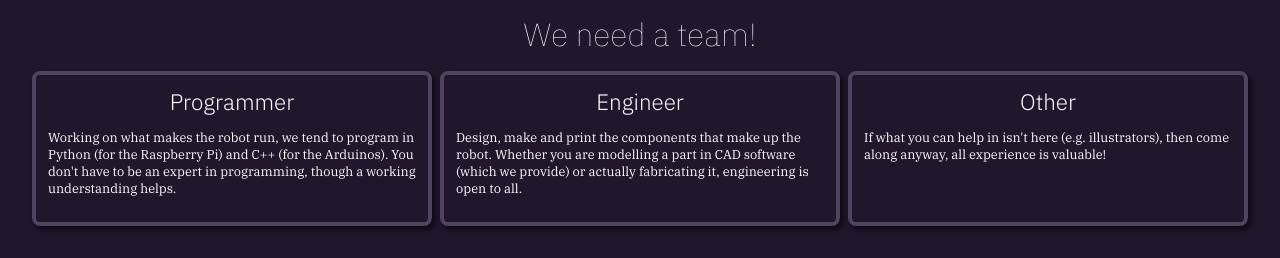
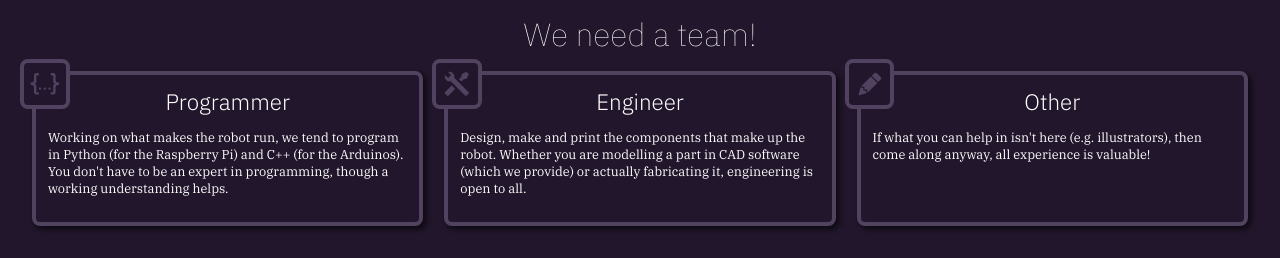
Before and after one commit to HWSF-Student-Robotics/HWSF-SR26-Website, a plain HTML site: page index.html in a window 1280 px wide. Shown: the part 1055-1313 px from the top of the page. Drawn offline with Linux system fonts and the light colour scheme.

Commit message:
Update index.html

```diff
--- a/index.html
+++ b/index.html
@@ -89,7 +89,7 @@
         div.skills {
             display: grid;
             grid-template-columns: repeat(3, 1fr);
-            gap: 8px;
+            gap: 1.3rem;
         }
 
         div.skill {
@@ -102,6 +102,24 @@
             color: #fff;
             border-radius: 8px;
             padding: 12px;
+
+            position: relative;
+        }
+
+        div.skill svg {
+            fill: #514260;
+            position: absolute;
+
+            top: -1rem;
+            left: -1rem;
+            width: 1.8rem;
+
+            padding: 0.4rem;
+
+
+            border: 4px solid #514260;
+            background-color: #21162b;
+            border-radius: 8px;
         }
 
         div.skill h4 {
@@ -318,6 +336,7 @@
         <h3>We need a team!</h3>
         <div class="skills">
             <div class="skill">
+                <svg xmlns="http://www.w3.org/2000/svg" viewBox="0 0 24 24"><path d="M5,3H7V5H5V10A2,2 0 0,1 3,12A2,2 0 0,1 5,14V19H7V21H5C3.93,20.73 3,20.1 3,19V15A2,2 0 0,0 1,13H0V11H1A2,2 0 0,0 3,9V5A2,2 0 0,1 5,3M19,3A2,2 0 0,1 21,5V9A2,2 0 0,0 23,11H24V13H23A2,2 0 0,0 21,15V19A2,2 0 0,1 19,21H17V19H19V14A2,2 0 0,1 21,12A2,2 0 0,1 19,10V5H17V3H19M12,15A1,1 0 0,1 13,16A1,1 0 0,1 12,17A1,1 0 0,1 11,16A1,1 0 0,1 12,15M8,15A1,1 0 0,1 9,16A1,1 0 0,1 8,17A1,1 0 0,1 7,16A1,1 0 0,1 8,15M16,15A1,1 0 0,1 17,16A1,1 0 0,1 16,17A1,1 0 0,1 15,16A1,1 0 0,1 16,15Z" /></svg>
                 <h4>Programmer</h4>
                 <p>
                     Working on what makes the robot run, we tend to program in Python
@@ -327,6 +346,7 @@
             </div>
 
             <div class="skill">
+                <svg xmlns="http://www.w3.org/2000/svg" viewBox="0 0 24 24"><path d="M21.71 20.29L20.29 21.71A1 1 0 0 1 18.88 21.71L7 9.85A3.81 3.81 0 0 1 6 10A4 4 0 0 1 2.22 4.7L4.76 7.24L5.29 6.71L6.71 5.29L7.24 4.76L4.7 2.22A4 4 0 0 1 10 6A3.81 3.81 0 0 1 9.85 7L21.71 18.88A1 1 0 0 1 21.71 20.29M2.29 18.88A1 1 0 0 0 2.29 20.29L3.71 21.71A1 1 0 0 0 5.12 21.71L10.59 16.25L7.76 13.42M20 2L16 4V6L13.83 8.17L15.83 10.17L18 8H20L22 4Z" /></svg>
                 <h4>Engineer</h4>
                 <p>
                     Design, make and print the components that make up the robot.
@@ -336,6 +356,7 @@
             </div>
 
             <div class="skill">
+                <svg xmlns="http://www.w3.org/2000/svg" viewBox="0 0 24 24"><path d="M16.84,2.73C16.45,2.73 16.07,2.88 15.77,3.17L13.65,5.29L18.95,10.6L21.07,8.5C21.67,7.89 21.67,6.94 21.07,6.36L17.9,3.17C17.6,2.88 17.22,2.73 16.84,2.73M12.94,6L4.84,14.11L7.4,14.39L7.58,16.68L9.86,16.85L10.15,19.41L18.25,11.3M4.25,15.04L2.5,21.73L9.2,19.94L8.96,17.78L6.65,17.61L6.47,15.29" /></svg>
                 <h4>Other</h4>
                 <p>
                     If what you can help in isn't here (e.g. illustrators), then come
```
